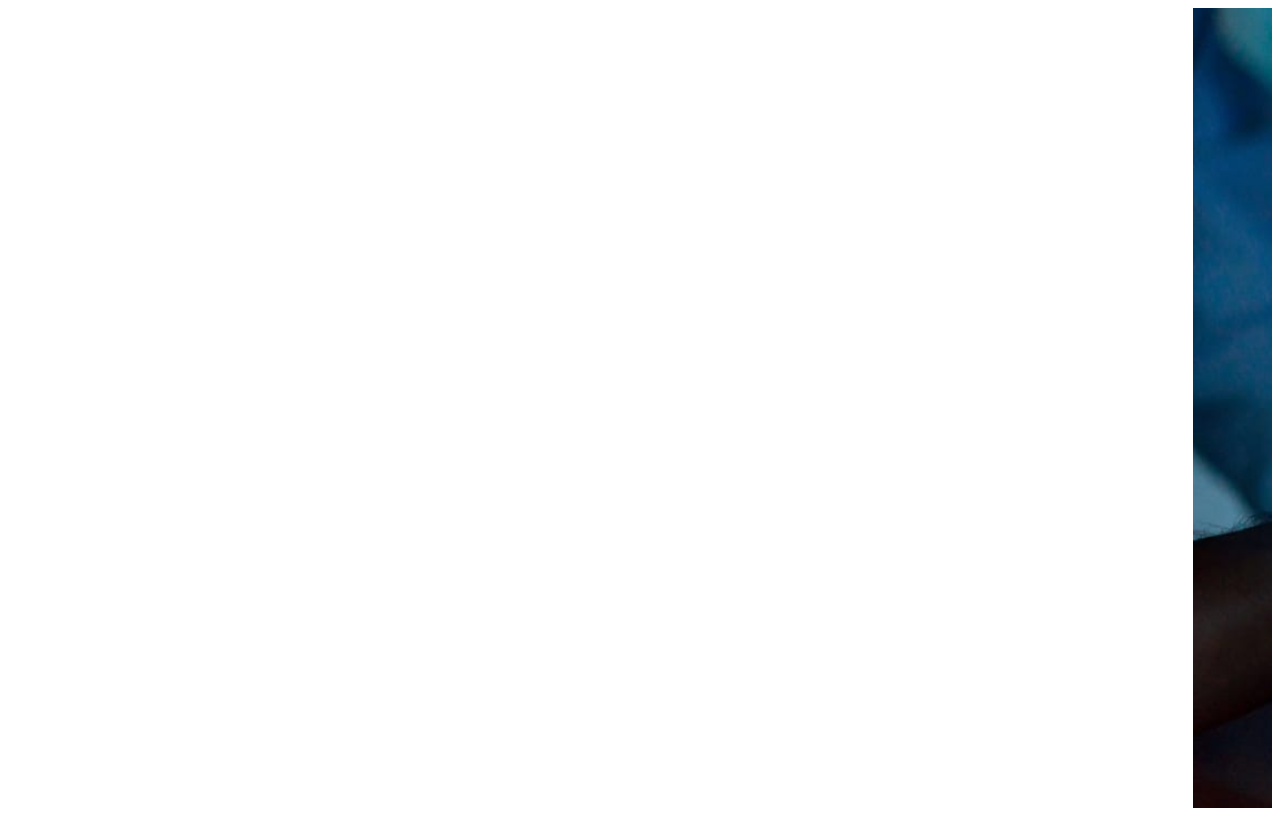
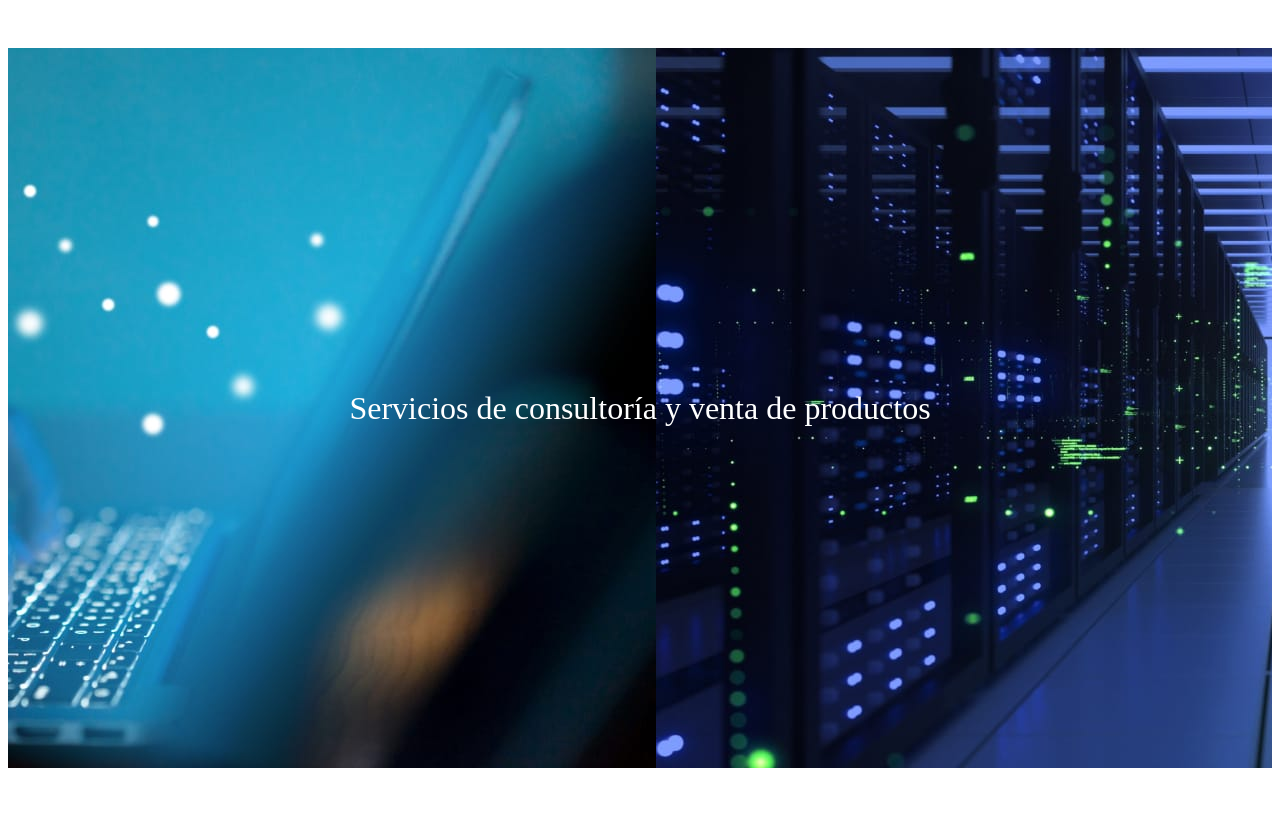
Before and after one commit to CristianCerpa/cerredes-landing-V3, a Next.js app: page / in a window 1280 px wide. Built offline with nearby package versions, Linux system fonts and the light colour scheme.

Commit message:
Update index.js

```diff
--- a/pages/index.js
+++ b/pages/index.js
@@ -40,8 +40,13 @@ export default function Home() {
       >
         {images.map((src, i) => (
           <div
-            key={i}
-            style={{ position: "relative", flex: "0 0 100%", height: "100%" }}
+key={i}
+  style={{
+    position: "relative",
+    width: "100vw",
+    height: "100vh",
+    flexShrink: 0,
+  }}
           >
             <Image
               src={src}
```
